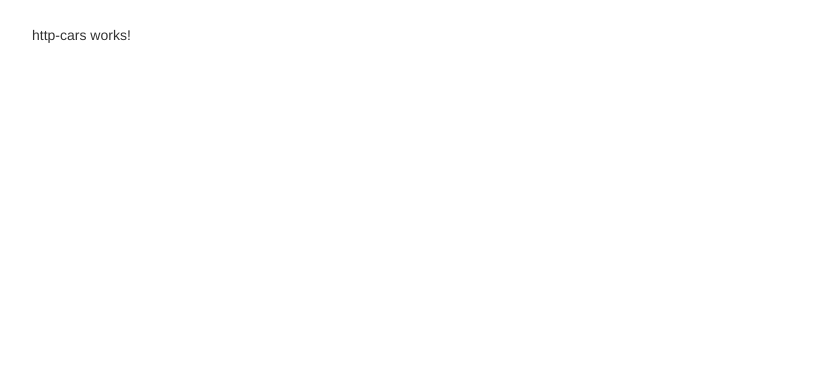
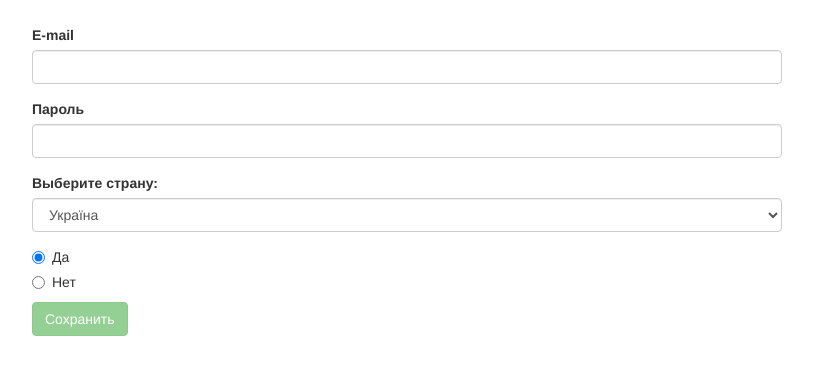
Before and after one commit to NorthwooDzp/Angular-Theory, an Angular app: page / in a window 1280 px wide. Shown: the top 374 px of the page, without its empty margins (233-1046 px from the left). Built offline with nearby package versions, Linux system fonts and the light colour scheme; data requests are answered from the project's data file.

Commit message:
B8L1 Created component for Http requests

```diff
--- a/src/app/add-car/add-car.component.html
+++ b/src/app/add-car/add-car.component.html
@@ -2,4 +2,4 @@
 <input type="text" class="form-control" [(ngModel)]="carYear">-->
 <input type="text" class="form-control" #carNameInput>
 <input type="text" class="form-control" #carYearInput>
-<button class="btn btn-primary" (click)="addCar(carNameInput, carNameInput)">Добавить машину</button>
+<button class="btn btn-primary" (click)="addCar(carNameInput, carYearInput)">Добавить машину</button>
--- a/src/app/app.component.html
+++ b/src/app/app.component.html
@@ -77,7 +77,7 @@
   </div>
 </div>
 
-<div class="container" *ngIf="false">
+<div class="container" *ngIf="true">
   <div class="row">
     <div class="col-xs-8 col-xs-offset-2">
       <app-react-form></app-react-form>
@@ -85,7 +85,7 @@
   </div>
 </div>
 
-<div class="container" *ngIf="true">
+<div class="container" *ngIf="false">
   <div class="row">
     <div class="col-xs-8 col-xs-offset-2">
       <app-http-cars></app-http-cars>
--- a/src/app/react-form/react-form.component.ts
+++ b/src/app/react-form/react-form.component.ts
@@ -33,7 +33,8 @@ export class ReactFormComponent implements OnInit {
   }
 
   onSubmit() {
-    console.log('submited', this.form);
+    console.log('submited');
+    console.dir(this.form);
     this.isSubmited = true;
   }
 
```
